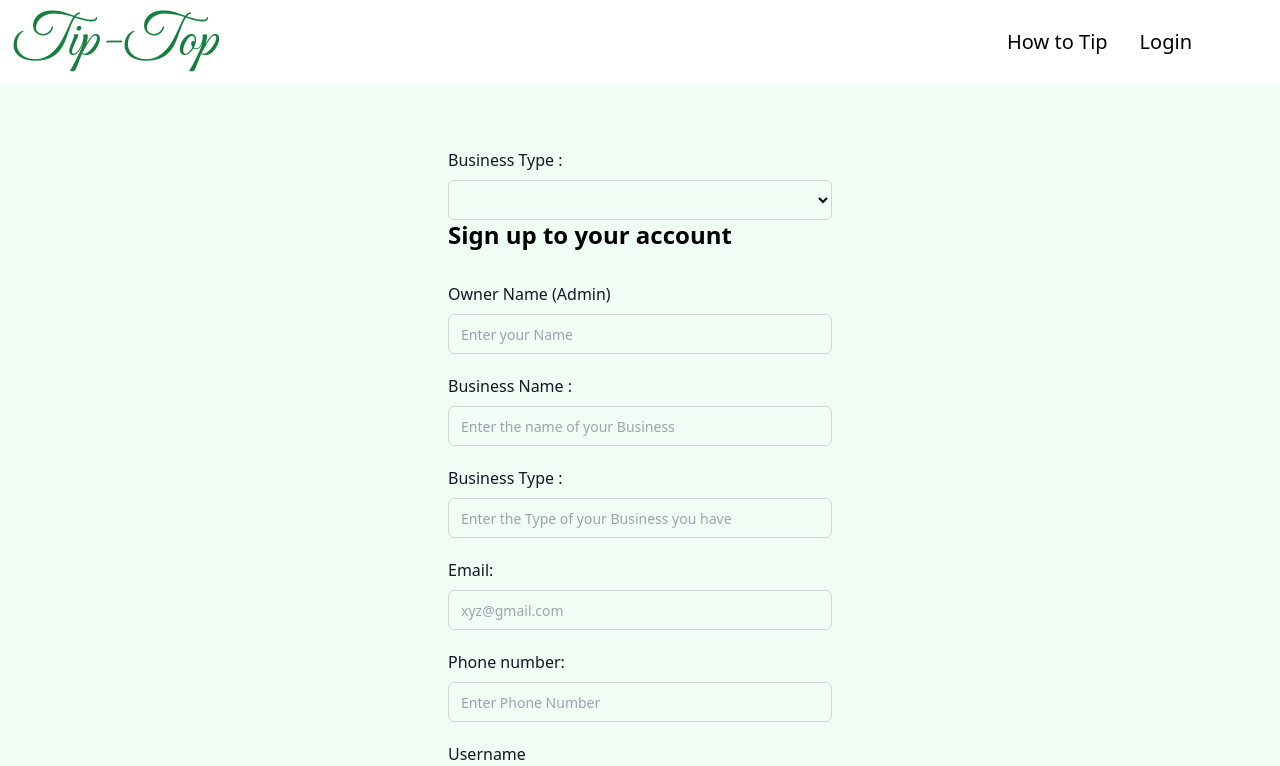
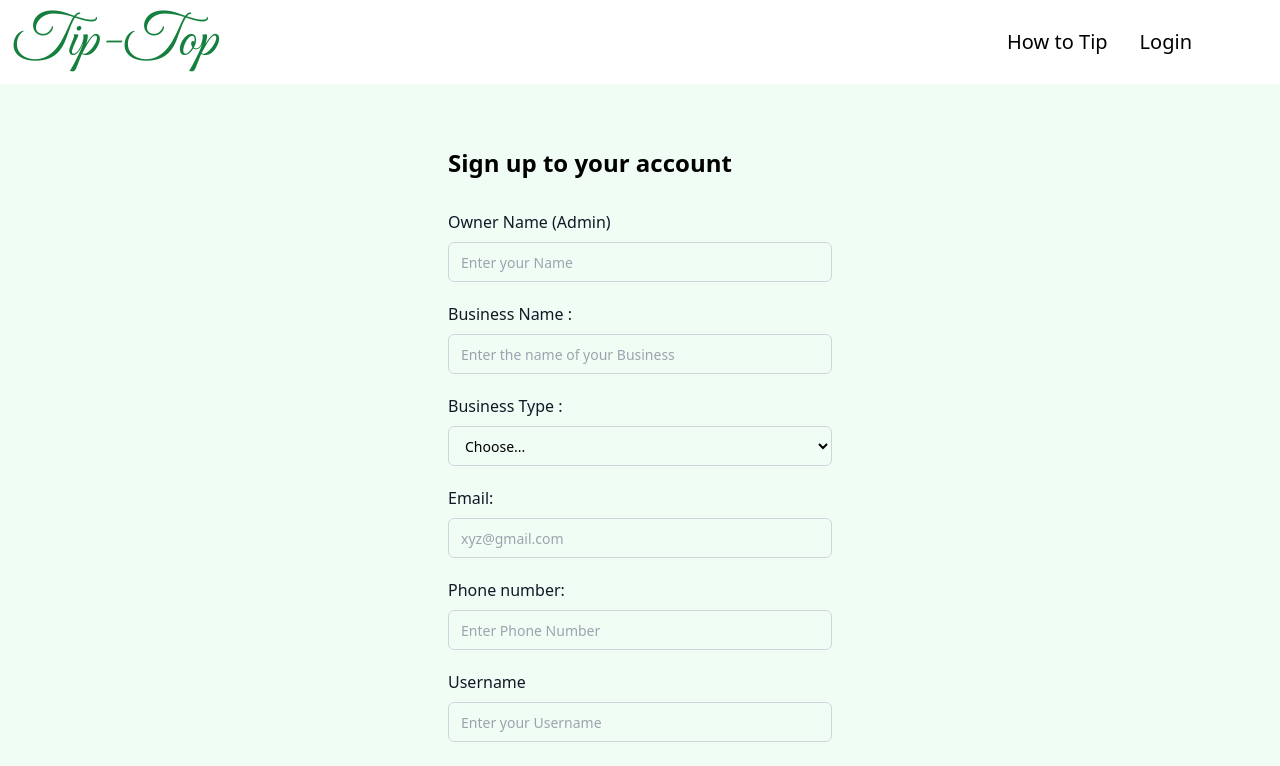
Before and after one commit to mudit088/TippNmit, a React (Vite) app: page / in a window 1280 px wide. Shown: the top 766 px of the page. Built offline with nearby package versions, Linux system fonts and the light colour scheme.

Commit message:
manager form

```diff
--- a/src/Components/Manager.jsx
+++ b/src/Components/Manager.jsx
@@ -20,10 +20,10 @@ const Manager = () => {
     });
     const json = await response.json();
     console.log(json)
-    const expiryDate = new Date();
+    // const expiryDate = new Date();
 
-    expiryDate.setTime(expiryDate.getTime() + (24 * 60 * 60 * 1000)); // 24 hours from now
-    document.cookie = `auth-token=${json.token}; expires=${expiryDate.toUTCString()}`;
+    // expiryDate.setTime(expiryDate.getTime() + (24 * 60 * 60 * 1000)); // 24 hours from now
+    // document.cookie = `auth-token=${json.token}; expires=${expiryDate.toUTCString()}`;
     // if (json.token) {
     //   localStorage.setItem("auth-token", json.token);
     //   props.showAlert("Account Created","success");
@@ -37,39 +37,13 @@ const Manager = () => {
     <div>
       <section className="">
 
-        <div className="flex items-center justify-center px-4 py-10 sm:px-6 sm:py-16 lg:px-8 bg-green-50" style={{minHeight: "100vh"}}>
+        <div className="flex items-center justify-center px-4 py-10 sm:px-6 sm:py-16 lg:px-8 bg-green-50" style={{ minHeight: "100vh" }}>
 
           <div className="xl:mx-auto xl:w-full xl:max-w-sm 2xl:max-w-md">
+            <h2 className="text-2xl font-bold leading-tight text-black">Sign up to your account</h2>
 
+            <form action="#" method="POST" className="mt-8" onSubmit={handleSubmit}>
 
-            <div>
-              <div className="flex items-center justify-between">
-                <label htmlFor="" className="text-base font-medium text-gray-900">
-                  {' '}
-                  Business Type :
-                  {' '}
-                </label>
-              </div>
-              <div className="mt-2">
-                <select name="" id=""  className="flex h-10 w-full rounded-md border border-gray-300 bg-transparent px-3 py-2 text-sm placeholder:text-gray-400 focus:outline-none focus:ring-1 focus:ring-gray-400 focus:ring-offset-1 disabled:cursor-not-allowed disabled:opacity-50">
-                  <option value=""></option>
-                  <option value="">Full-Time</option>
-                  <option value="">Part-Time</option>
-                  <option value="">Temporary</option>
-                  <option value="">Interns</option>
-                  <option value="">Seasonal</option>
-                  <option value="">Leased</option>
-                </select>
-                {/* <input
-                  className="flex h-10 w-full rounded-md border border-gray-300 bg-transparent px-3 py-2 text-sm placeholder:text-gray-400 focus:outline-none focus:ring-1 focus:ring-gray-400 focus:ring-offset-1 disabled:cursor-not-allowed disabled:opacity-50"
-                  type="Text"
-                  placeholder="Enter the Type of your Business you have"
-                ></input> */}
-              </div>
-            </div>
-
-            <h2 className="text-2xl font-bold leading-tight text-black">Sign up to your account</h2>
-            <form action="#" method="POST" className="mt-8" onSubmit={handleSubmit}>
               <div className="space-y-5">
                 <div>
                   <label htmlFor="" className="text-base font-medium text-gray-900">
@@ -83,7 +57,8 @@ const Manager = () => {
                       placeholder="Enter your Name"
                       onChange={handleChange}
                       name='ownername'
-                    ></input>
+                      required
+                    />
                   </div>
                 </div>
 
@@ -103,26 +78,34 @@ const Manager = () => {
                       placeholder="Enter the name of your Business"
                       onChange={handleChange}
                       name='businessname'
+                      required
                     ></input>
                   </div>
                 </div>
 
                 <div>
                 <div className="flex items-center justify-between">
-                    <label htmlFor="" className="text-base font-medium text-gray-900">
+                  <label htmlFor="businesstype" className="text-base font-medium text-gray-900">
                     {' '}
                     Business Type :
                     {' '}
                   </label>
                 </div>
                 <div className="mt-2">
-                    <input
+                  <select name="businesstype" id="businesstype" className="flex h-10 w-full rounded-md border border-gray-300 bg-transparent px-3 py-2 text-sm placeholder:text-gray-400 focus:outline-none focus:ring-1 focus:ring-gray-400 focus:ring-offset-1 disabled:cursor-not-allowed disabled:opacity-50" onChange={handleChange} required>
+                    <option value="" selected>Choose...</option>
+                    <option>Hotel</option>
+                    <option>Valets</option>
+                    <option>Bars</option>
+                    <option>Restaurants</option>
+                    <option>Salons</option>
+                    <option>Non-Profits</option>
+                  </select>
+                  {/* <input
                   className="flex h-10 w-full rounded-md border border-gray-300 bg-transparent px-3 py-2 text-sm placeholder:text-gray-400 focus:outline-none focus:ring-1 focus:ring-gray-400 focus:ring-offset-1 disabled:cursor-not-allowed disabled:opacity-50"
                   type="Text"
                   placeholder="Enter the Type of your Business you have"
-                      onChange={handleChange}
-                      name='businesstype'
-                    ></input>
+                ></input> */}
                 </div>
               </div>
 
@@ -154,10 +137,12 @@ const Manager = () => {
                   <div className="mt-2">
                     <input
                       className="flex h-10 w-full rounded-md border border-gray-300 bg-transparent px-3 py-2 text-sm placeholder:text-gray-400 focus:outline-none focus:ring-1 focus:ring-gray-400 focus:ring-offset-1 disabled:cursor-not-allowed disabled:opacity-50"
-                      type="Email"
+                      type="email"
                       placeholder="xyz@gmail.com"
                       onChange={handleChange}
                       name='email'
+                      pattern="[a-zA-Z0-9._%+-]+@[a-zA-Z0-9.-]+\.[a-zA-Z]{2,}$"
+                      required
                     ></input>
                   </div>
                 </div>
@@ -177,6 +162,8 @@ const Manager = () => {
                       placeholder="Enter Phone Number"
                       onChange={handleChange}
                       name='phone'
+                      pattern="[0-9]{10}"
+                      required
                     ></input>
                   </div>
                 </div>
@@ -193,6 +180,8 @@ const Manager = () => {
                       placeholder="Enter your Username"
                       onChange={handleChange}
                       name='username'
+                      minLength={5}
+                      required
                     ></input>
                   </div>
                 </div>
@@ -212,6 +201,8 @@ const Manager = () => {
                       placeholder="*********"
                       onChange={handleChange}
                       name='password'
+                      minLength={5}
+                      required
                     ></input>
                   </div>
                 </div>
```
Also changed, not shown: 1 other file (tests, documents, lock files or other folders). Lines whose indentation alone changed are shown as unchanged.
